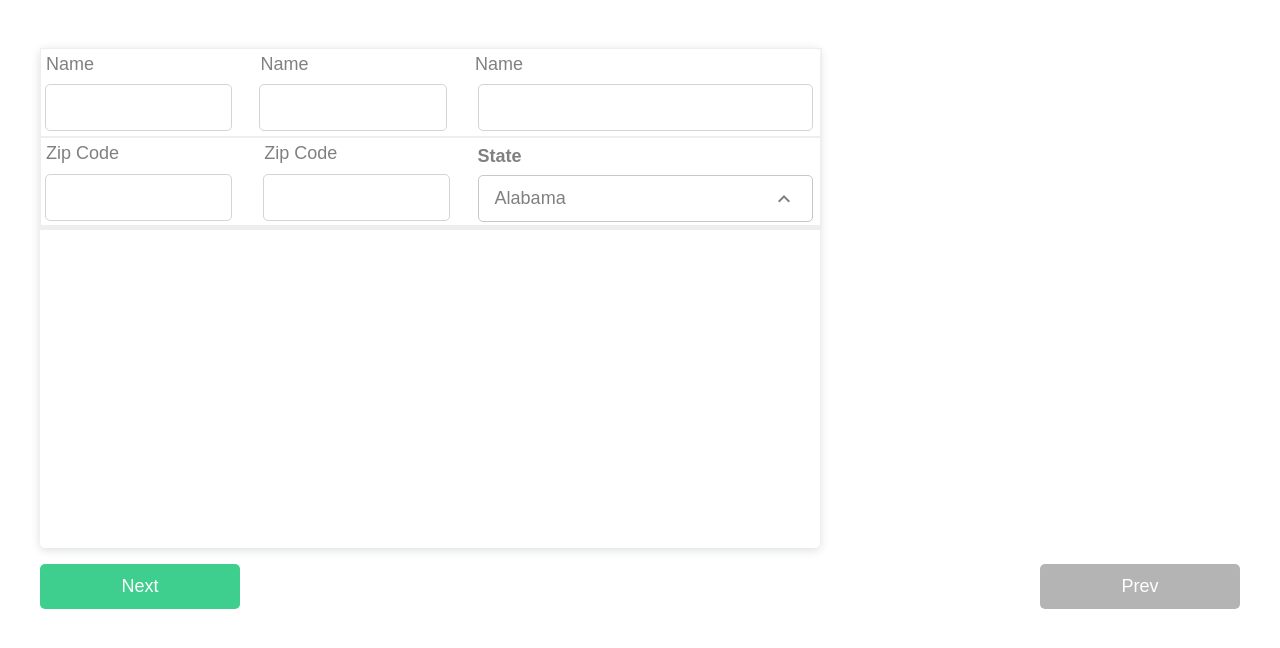
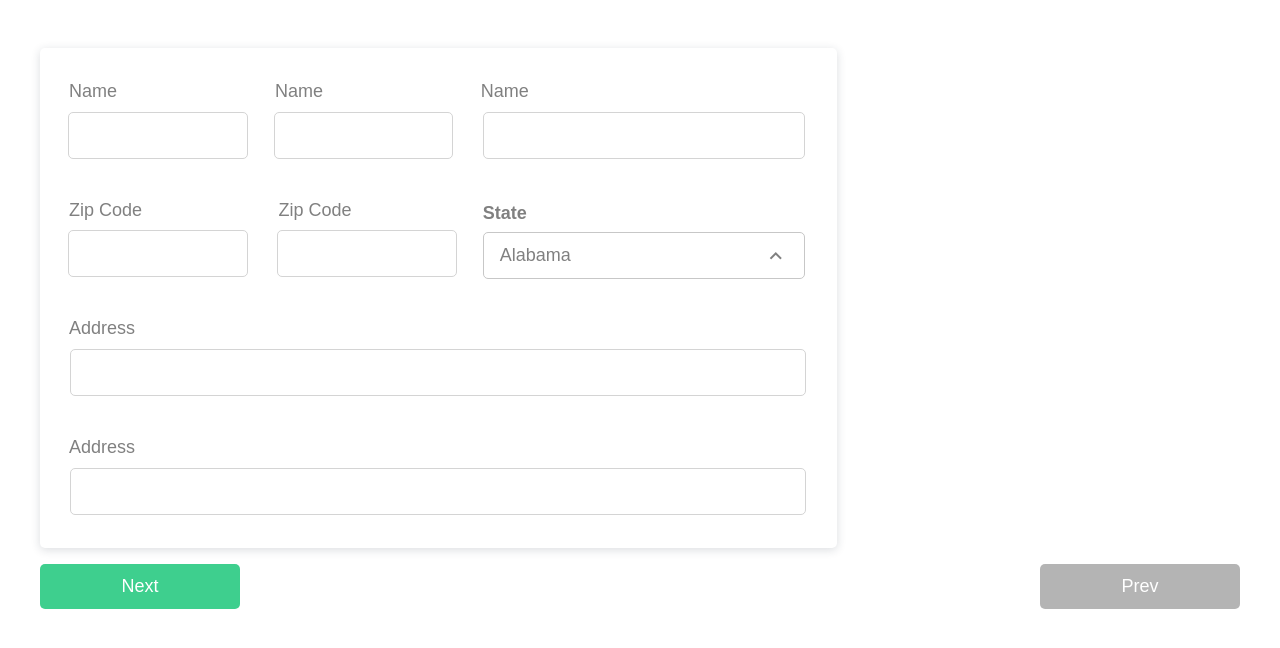
Before and after one commit to ariannargesi/StickerShop, a React (Create React App) app: page /checkout in a window 1280 px wide. Shown: the top 648 px of the page. Built offline with nearby package versions, Linux system fonts and the light colour scheme.

Commit message:
i dont know

```diff
--- a/src/layouts/Checkout/ShippingInfo/ShippingInfo.scss
+++ b/src/layouts/Checkout/ShippingInfo/ShippingInfo.scss
@@ -11,16 +11,26 @@
   .order-info {
     width: 65%;
     box-shadow: 0 2px 10px rgba(31,45,61,.16);
-    height: 500px;
+
+    display: flex;
+    flex-direction: column;
+    justify-content: space-around;
+    padding: 0.8rem 1.5rem;
     border-radius: 5px;
     .order-info-column {
       display: flex;
       flex-direction: row;
       justify-content: space-between;
       width: 100%;
-      border: 1px solid #eee;
+
       > div {
 
+      }
+    }
+    .full-width {
+      width: 100%;
+      input {
+        width: 98%;
       }
     }
   }
--- a/src/layouts/Checkout/ShippingInfo/index.js
+++ b/src/layouts/Checkout/ShippingInfo/index.js
@@ -29,8 +29,16 @@ const ShippingInfo = () => {
                         <Dropdown items={statesList}  title={"State"} current={statesList[0]} />
                     </div>
                 </div>
-                <div className="order-info-column"></div>
-                <div className="order-info-column"></div>
+                <div className="order-info-column">
+                    <div className={"full-width"}>
+                        <Input type={"text"} name={"Address"} />
+                    </div>
+                </div>
+                <div className="order-info-column">
+                    <div className={"full-width"}>
+                        <Input type={"text"} name={"Address"} />
+                    </div>
+                </div>
             </div>
             <div className="cart-info"></div>
         </div>
```
